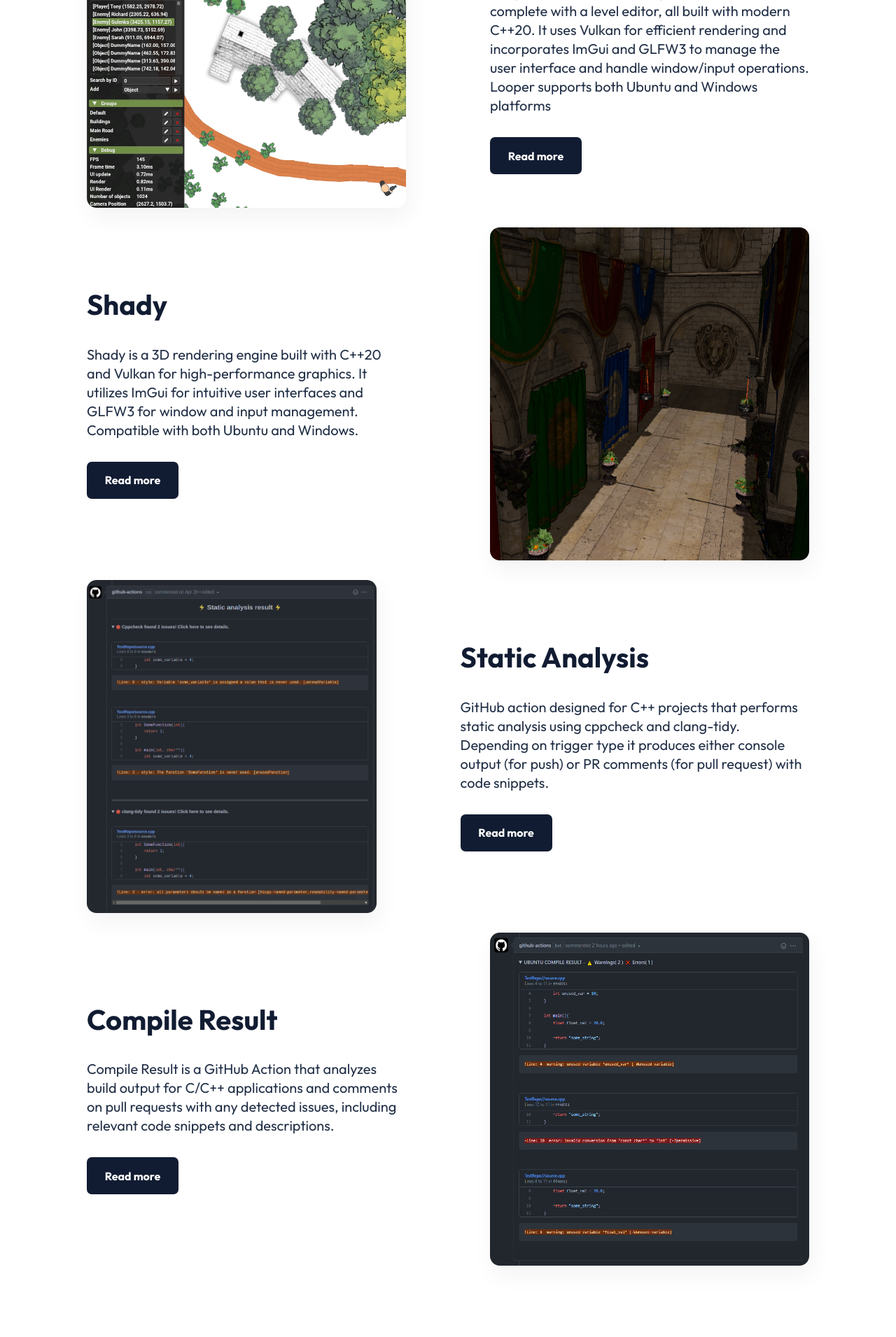
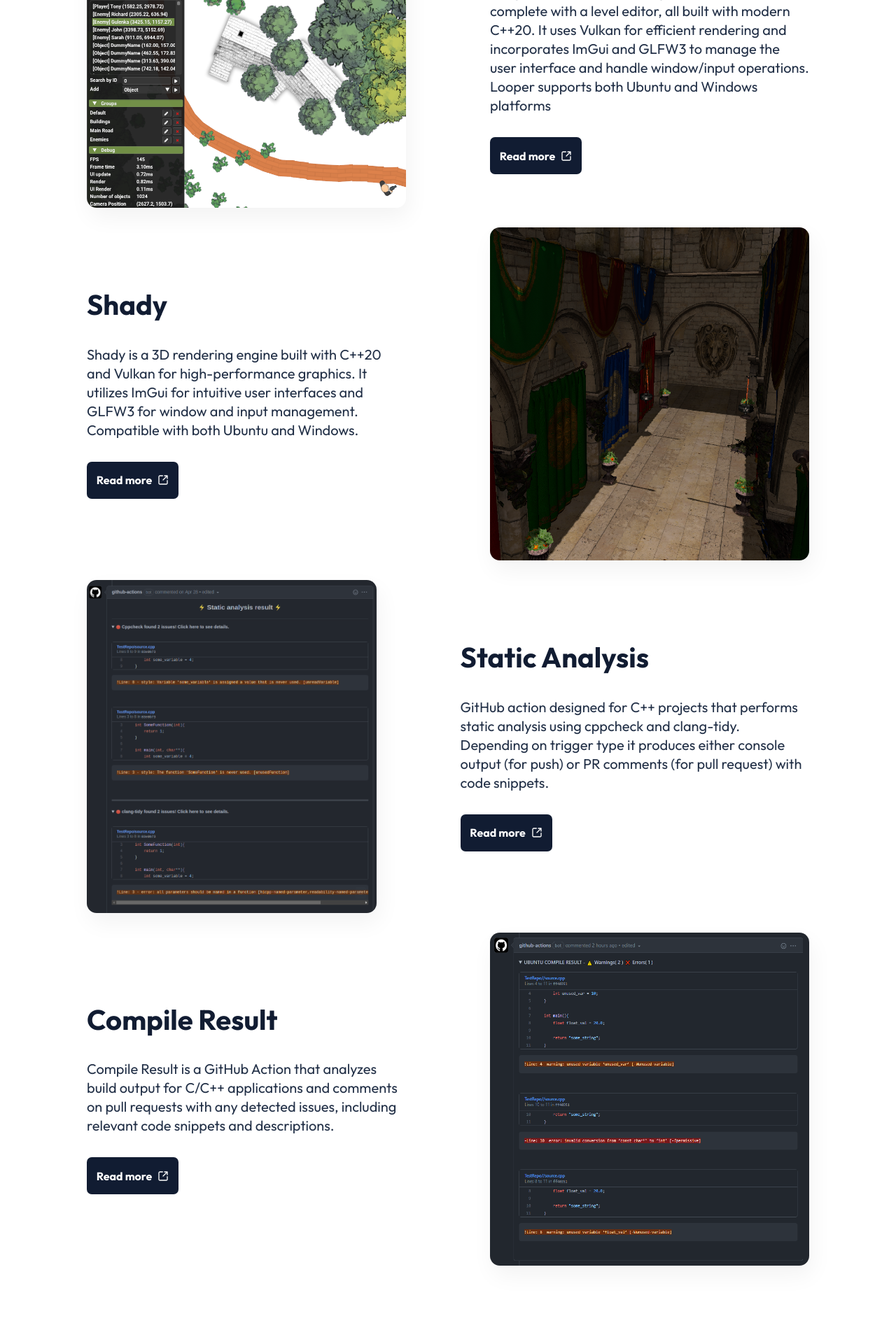
Before and after one commit to JacobDomagala/HomePage, a Flask app: page / in a window 1280 px wide. Shown: the part 2016-3927 px from the top of the page at 70% size. Run offline with Flask 3, Linux system fonts and the light colour scheme.

Commit message:
[#30]: Add redirect icon for github links to make it clear that this leads to another website

```diff
--- a/static/css/styles.css
+++ b/static/css/styles.css
@@ -508,10 +508,23 @@ html[data-theme="dark"] .theme-toggle-switch::after {
     justify-content: center;
     border-radius: 7px;
     border: 0px;
+    gap: 8px;
     background-color: var(--button-background);
     color: var(--button-text-color);
     text-decoration: none;
     cursor: pointer;
+}
+
+.portfolio .button::after {
+    content: '';
+    display: inline-block;
+    width: 16px;
+    height: 16px;
+
+    background-color: var(--button-text-color);
+
+    -webkit-mask: url("../images/square-arrow-out-up-right.svg") no-repeat center / contain;
+    mask: url("../images/square-arrow-out-up-right.svg") no-repeat center / contain;
 }
 
 .portfolio .button:hover {
```
Also changed, not shown: static/images/square-arrow-out-up-right.svg (added).
